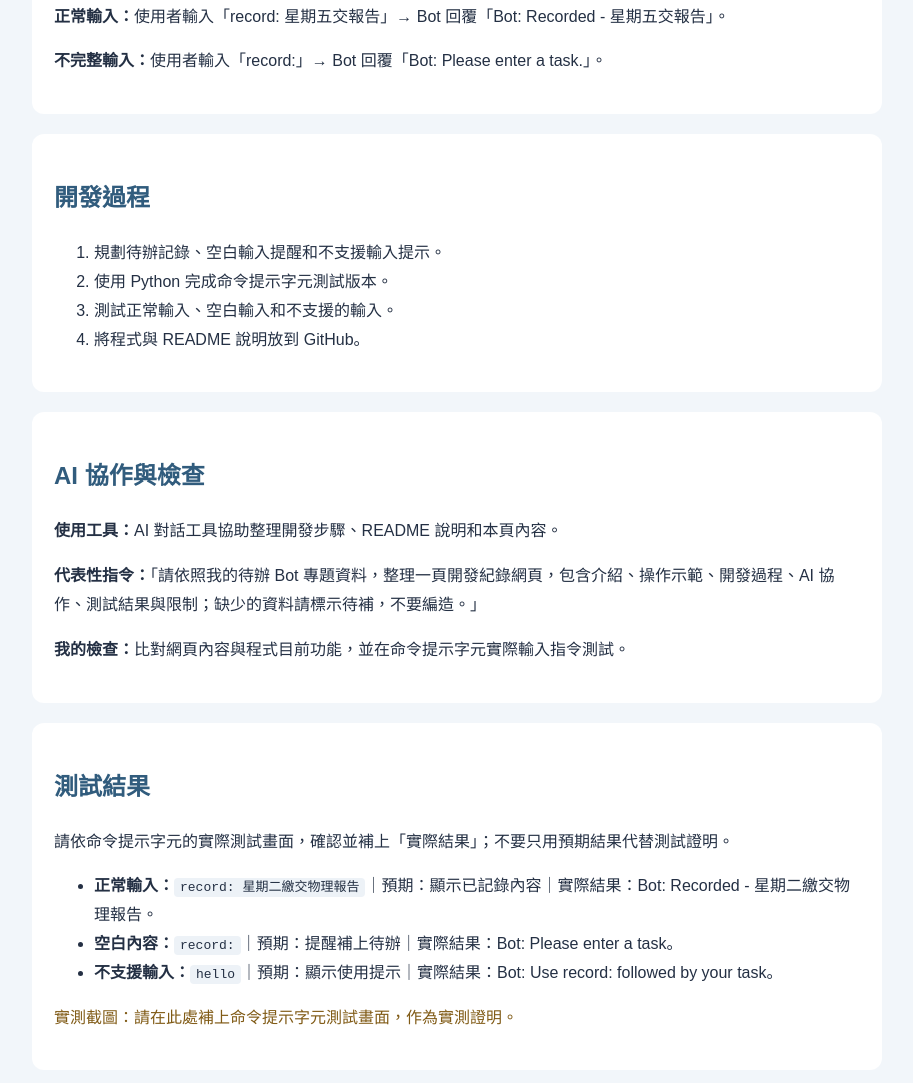
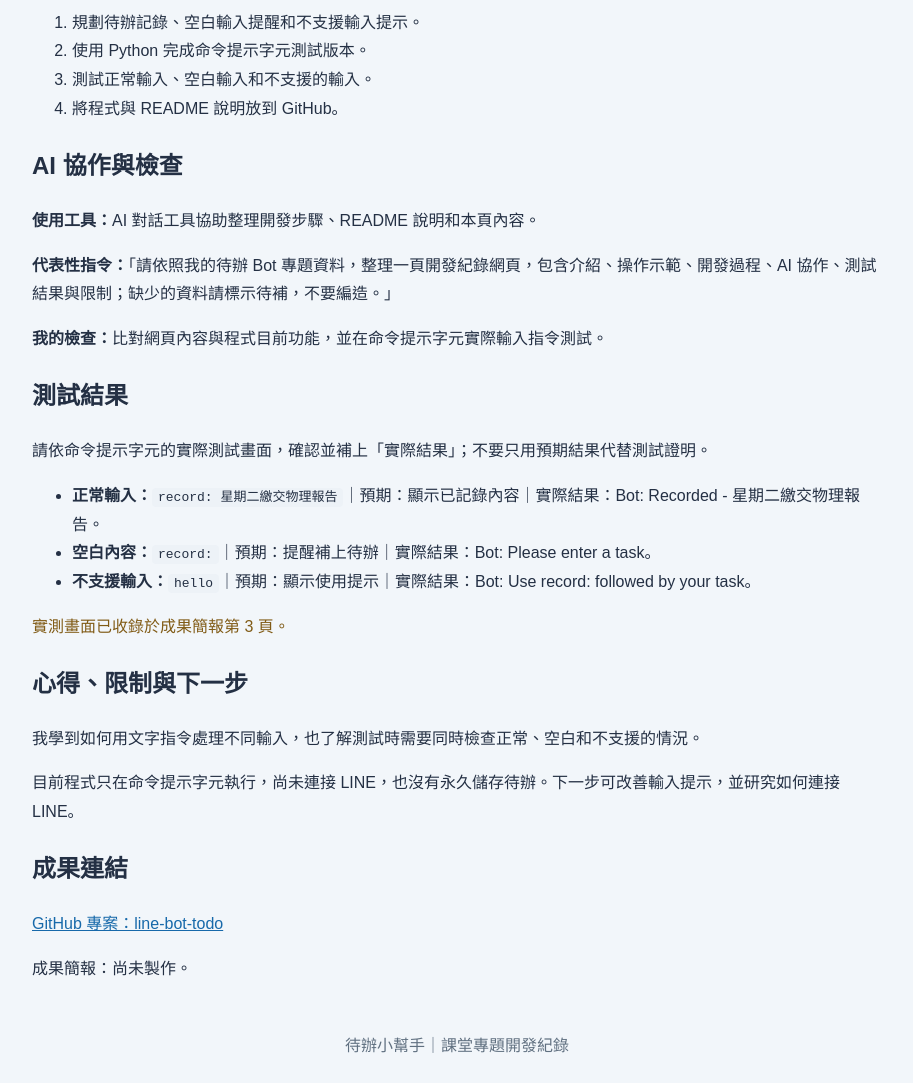
Before and after one commit to 12012ivan/line-bot-todo, a plain HTML site: page index.html in a window 1280 px wide. Shown: the part 813-1896 px from the top of the page, without its empty margins (183-1096 px from the left). Drawn offline with Linux system fonts and the light colour scheme.

Commit message:
更新實測證明說明
Updated the note section with a reference to the presentation.

```diff
--- a/index.html
+++ b/index.html
@@ -23,7 +23,7 @@
       margin: 28px auto;
       padding: 0 18px;
     }
-    section {
+    section
       margin-bottom: 20px;
       padding: 22px;
       background: white;
@@ -95,7 +95,7 @@
         <li><strong>空白內容：</strong><code>record:</code>｜預期：提醒補上待辦｜實際結果：Bot: Please enter a task。</li>
         <li><strong>不支援輸入：</strong><code>hello</code>｜預期：顯示使用提示｜實際結果：Bot: Use record: followed by your task。</li>
       </ul>
-      <p class="note">實測截圖：請在此處補上命令提示字元測試畫面，作為實測證明。</p>
+      <p class="note">實測畫面已收錄於成果簡報第 3 頁。</p>
     </section>
 
     <section>
```
